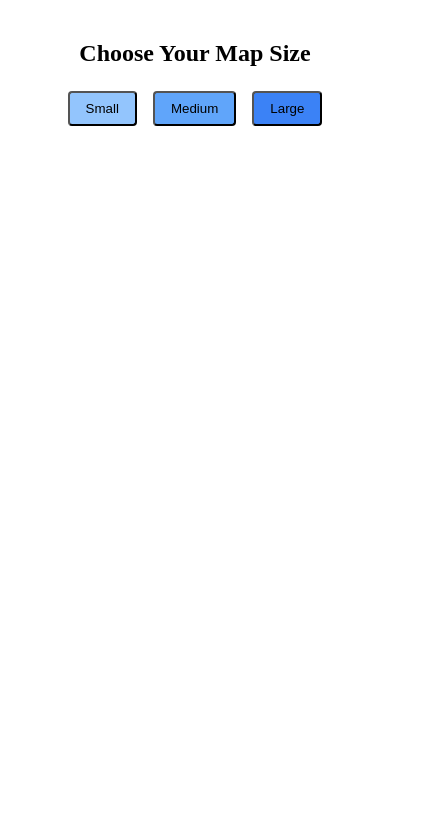
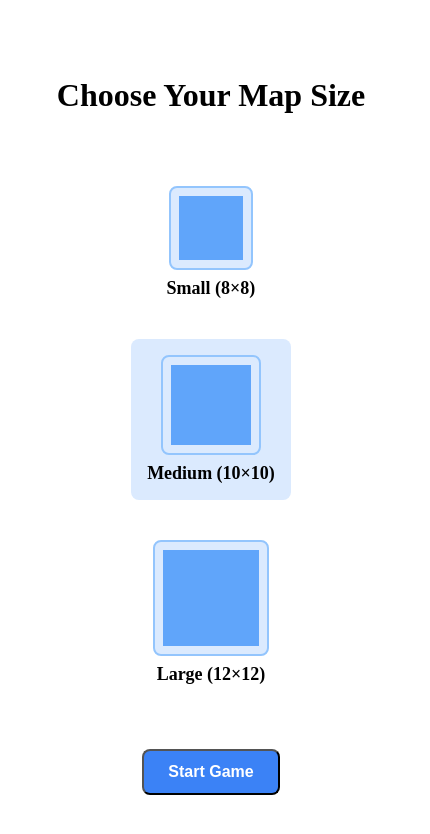
Before and after one commit to xDarthx/battleship-react-app, a React (Vite) app: page / in a window 390 px wide. Both pictures are taken after a click on the button "Play AI". Shown: the top 834 px of the page, 430 px wide, since content can reach past the window. Built offline with nearby package versions, Linux system fonts and the light colour scheme.

Commit message:
Made app responsive and fixed issues

```diff
--- a/src/App.css
+++ b/src/App.css
@@ -1,14 +1,24 @@
+/*
+Ima just keep it a buck 50 with you....I had claude style most of the app cause I was lazy
+and didnt have a lot of time due to this week being crammed with everything cause of spring break
+*/
+
 /* General Layout */
 .flex {
   display: flex;
 }
 
 .flex-col {
+  display: flex;
   flex-direction: column;
 }
 
 .items-center {
   align-items: center;
+}
+
+.justify-center {
+  justify-content: center;
 }
 
 .p-4 {
@@ -17,6 +27,10 @@
 
 .space-x-4 > * + * {
   margin-left: 1rem;
+}
+
+.gap-4 {
+  gap: 1rem;
 }
 
 .gap-8 {
@@ -39,9 +53,22 @@
   margin-bottom: 0.5rem;
 }
 
+.mx-auto {
+  margin-left: auto;
+  margin-right: auto;
+}
+
 /* Typography */
 .text-2xl {
   font-size: 1.5rem;
+}
+
+.text-3xl {
+  font-size: 2rem;
+}
+
+.text-4xl {
+  font-size: 2.5rem;
 }
 
 .text-xl {
@@ -54,6 +81,10 @@
 
 .text-white {
   color: white;
+}
+
+.text-center {
+  text-align: center;
 }
 
 /* Buttons */
@@ -83,25 +114,47 @@
   padding-bottom: 0.5rem;
 }
 
+.py-3 {
+  padding-top: 0.75rem;
+  padding-bottom: 0.75rem;
+}
+
+.px-6 {
+  padding-left: 1.5rem;
+  padding-right: 1.5rem;
+}
+
 .rounded {
   border-radius: 0.25rem;
 }
 
-/* Game Board Styles */
-.w-8 {
-  width: 2rem;
+.rounded-lg {
+  border-radius: 0.5rem;
 }
 
-.h-8 {
+/* Game Board Styles */
+.board-cell {
+  width: 2rem;
   height: 2rem;
+  display: flex;
+  align-items: center;
+  justify-content: center;
+  border: 1px solid #9ca3af;
 }
 
-.border {
-  border-width: 1px;
+/* Cell sizes for different screens */
+@media (min-width: 640px) {
+  .board-cell {
+    width: 2.5rem;
+    height: 2.5rem;
+  }
 }
 
-.border-gray-400 {
-  border-color: #9ca3af;
+@media (min-width: 1024px) {
+  .board-cell {
+    width: 3rem;
+    height: 3rem;
+  }
 }
 
 .bg-blue-100 {
@@ -132,6 +185,39 @@
   cursor: pointer;
 }
 
+/* Container width based on screen size */
+.container {
+  width: 100%;
+  padding-right: 1rem;
+  padding-left: 1rem;
+  margin-right: auto;
+  margin-left: auto;
+}
+
+@media (min-width: 640px) {
+  .container {
+    max-width: 640px;
+  }
+}
+
+@media (min-width: 768px) {
+  .container {
+    max-width: 768px;
+  }
+}
+
+@media (min-width: 1024px) {
+  .container {
+    max-width: 1024px;
+  }
+}
+
+@media (min-width: 1280px) {
+  .container {
+    max-width: 1280px;
+  }
+}
+
 /* Media Queries */
 @media (min-width: 768px) {
   .md\:flex-row {
@@ -145,6 +231,13 @@
   flex-direction: column;
   align-items: center;
   text-align: center;
+  width: 100%;
+  padding: 2rem;
+}
+
+.startingDiv h1 {
+  font-size: 3rem;
+  margin-bottom: 2rem;
 }
 
 .pickMapSizeDiv {
@@ -152,4 +245,134 @@
   flex-direction: column;
   align-items: center;
   text-align: center;
+  width: 100%;
+  padding: 2rem;
 }
+
+/* Map Size Preview Styles */
+.map-preview-container {
+  display: flex;
+  flex-direction: column;
+  align-items: center;
+  gap: 1.5rem;
+  margin-top: 2rem;
+  margin-bottom: 2rem;
+}
+
+@media (min-width: 768px) {
+  .map-preview-container {
+    flex-direction: row;
+    justify-content: center;
+  }
+}
+
+.map-preview {
+  display: grid;
+  background-color: #dbeafe;
+  border: 2px solid #93c5fd;
+  border-radius: 0.5rem;
+  padding: 0.5rem;
+  position: relative;
+}
+
+.map-preview.small {
+  grid-template-columns: repeat(8, 0.5rem);
+  grid-template-rows: repeat(8, 0.5rem);
+}
+
+.map-preview.medium {
+  grid-template-columns: repeat(10, 0.5rem);
+  grid-template-rows: repeat(10, 0.5rem);
+}
+
+.map-preview.large {
+  grid-template-columns: repeat(12, 0.5rem);
+  grid-template-rows: repeat(12, 0.5rem);
+}
+
+.map-preview-item {
+  width: 0.5rem;
+  height: 0.5rem;
+  background-color: #60a5fa;
+}
+
+.map-preview-label {
+  font-weight: bold;
+  margin-top: 0.5rem;
+  font-size: 1.125rem;
+}
+
+.preview-button {
+  display: flex;
+  flex-direction: column;
+  align-items: center;
+  cursor: pointer;
+  padding: 1rem;
+  border-radius: 0.5rem;
+  transition: all 0.3s ease;
+}
+
+.preview-button:hover {
+  transform: scale(1.05);
+  background-color: #f3f4f6;
+}
+
+/* Game board container */
+.game-boards-container {
+  display: flex;
+  flex-direction: column;
+  width: 100%;
+  justify-content: center;
+  align-items: center;
+  gap: 2rem;
+}
+
+@media (min-width: 1024px) {
+  .game-boards-container {
+    flex-direction: row;
+    align-items: flex-start;
+  }
+}
+
+/* Win/Loss screen */
+.win-loss-screen {
+  display: flex;
+  flex-direction: column;
+  align-items: center;
+  justify-content: center;
+  text-align: center;
+  padding: 2rem;
+  gap: 2rem;
+}
+
+.win-loss-screen h1 {
+  font-size: 3rem;
+  margin-bottom: 1rem;
+}
+
+/* Button styles */
+.button {
+  padding: 0.75rem 1.5rem;
+  border-radius: 0.5rem;
+  font-weight: bold;
+  font-size: 1rem;
+  cursor: pointer;
+  transition: all 0.2s ease;
+  min-width: 120px;
+  text-align: center;
+}
+
+.button:hover {
+  transform: translateY(-2px);
+  box-shadow: 0 4px 6px rgba(0, 0, 0, 0.1);
+}
+
+.button-primary {
+  background-color: #3b82f6;
+  color: white;
+}
+
+.button-success {
+  background-color: #22c55e;
+  color: white;
+}
--- a/src/App.jsx
+++ b/src/App.jsx
@@ -1,6 +1,8 @@
 import { useState, useEffect } from 'react'
 import './App.css'
 import GameBoard from './GameBoard';
+
+// Things to do 1. Create a smarter AI, 2. Drag and drop ships, 3. Create a way to pre-move
 
 const BOARD_SIZES = {
   small: 8,
@@ -36,8 +38,26 @@ class Ship {
   }
 }
 
+// Map size preview component
+const MapSizePreview = ({ size, label, isSelected, onClick }) => {
+  const gridSize = BOARD_SIZES[size];
+
+  return (
+    <div className={`preview-button ${isSelected ? 'bg-blue-100' : ''}`} onClick={onClick}>
+      <div className={`map-preview ${size}`}>
+        {Array(gridSize).fill().map((_, i) => (
+          Array(gridSize).fill().map((_, j) => (
+            <div key={`${i}-${j}`} className="map-preview-item"></div>
+          ))
+        ))}
+      </div>
+      <div className="map-preview-label">{label}</div>
+    </div>
+  );
+};
+
 function App() {
-  const [gamePhase, setGamePhase] = useState('start'); //All phases 'start', 'selectSize', 'placeShips', 'playing', 'winLoss'
+  const [gamePhase, setGamePhase] = useState('start'); //All phases 'start', 'selectSize', 'playing', 'changePlayer', 'winLoss'
   const [selectedSize, setSelectedSize] = useState('medium');
   const [playingAgainstAI, setPlayingAgainstAI] = useState(true);
   const [whosTurn, setWhosTurn] = useState('player1');
@@ -56,8 +76,6 @@ function App() {
   const [playerBoardState, setPlayerBoardState] = useState(createInitialBoard('medium'));
   const [opponentBoardState, setOpponentBoardState] = useState(createInitialBoard('medium'));
 
-
-
   useEffect(() => {
     const newPlayerBoard = createInitialBoard(selectedSize);
     const newOpponentBoard = createInitialBoard(selectedSize);
@@ -69,12 +87,16 @@ function App() {
   useEffect(() => {
     if (opponentShipsSunk >= SHIP_AMOUNTS[selectedSize]) {
       setGamePhase('winLoss');
+      setOpponentShipsSunk(0);
+      setPlayerShipsSunk(0);
     }
   }, [opponentShipsSunk, selectedSize]);
 
   useEffect(() => {
     if (playerShipsSunk >= SHIP_AMOUNTS[selectedSize]) {
       setGamePhase('winLoss');
+      setPlayerShipsSunk(0);
+      setOpponentShipsSunk(0);
     }
   }, [playerShipsSunk, selectedSize]);
 
@@ -102,7 +124,6 @@ function App() {
 
         setOpponentShips(updatedShips);
 
-        //I was running some code through an AI chat bot and found out you could do prev
         if (sunk) {
           setOpponentShipsSunk(prev => prev + 1);
         }
@@ -118,7 +139,6 @@ function App() {
       setTimeout(aiLogic, 1000);
     } else {
       setWhosTurn('player2');
-      // setTimeout(setGamePhase('changePlayer'), 1000);
     }
   };
 
@@ -157,7 +177,6 @@ function App() {
     setPlayerBoardState(newState);
 
     setWhosTurn('player1');
-    // setTimeout(setGamePhase('changePlayer'), 10000);
   };
 
   const aiLogic = () => {
@@ -220,16 +239,16 @@ function App() {
   const mapSize = (size) => {
     setSelectedSize(size);
 
+    setTimeout(() => placeRandomShips(size), 100);
+
+    if(playingAgainstAI){
       setGamePhase('playing');
-
-    setPlayerShipsSunk(0);
-    setOpponentShipsSunk(0);
-
-    setTimeout(() => placeRandomShips(size), 10);
+    } else {
+      setGamePhase('changePlayer')
+    }
   };
 
   const placeRandomShips = (size = selectedSize) => {
-
     let ships = [];
 
     if(size === 'small') {
@@ -301,11 +320,6 @@ function App() {
           randomShips placer is placing the ships it doesnt allow the ships to be next to each other.
           If it is possible please run through how I would do it.
 
-          */
-
-          /*
-          Ima just keep it a buck 50 with you....I had claude style most of the app cause I was lazy
-          and didnt have a lot of time due to this week being crammed with everything cause of spring break
           */
 
           for (let dy = -1; dy <= 1; dy++){
@@ -410,19 +424,19 @@ function App() {
   }
 
   return (
-    <div className="flex flex-col items-center p-4">
+    <div className="container mx-auto flex flex-col items-center p-4">
       {gamePhase === 'start' && (
         <div className="startingDiv">
-          <h1>BATTLESHIPS!</h1>
-          <div className="space-x-4">
+          <h1 className="text-4xl font-bold mb-8">BATTLESHIPS!</h1>
+          <div className="flex flex-col gap-4 md:flex-row md:space-x-4">
             <button
-              className="bg-blue-500 text-white px-4 py-2 rounded"
+              className="button button-primary"
               onClick={playAI}
             >
               Play AI
             </button>
             <button
-              className="bg-green-500 text-white px-4 py-2 rounded"
+              className="button button-success"
               onClick={playFriend}
             >
               Play A Friend
@@ -433,33 +447,43 @@ function App() {
 
       {gamePhase === 'selectSize' && (
         <div className="pickMapSizeDiv">
-          <h1 className="text-2xl font-bold mb-6">Choose Your Map Size</h1>
-          <div className="space-x-4">
+          <h1 className="text-3xl font-bold mb-6">Choose Your Map Size</h1>
+
+          <div className="map-preview-container">
+            <MapSizePreview
+              size="small"
+              label="Small (8×8)"
+              isSelected={selectedSize === 'small'}
+              onClick={() => setSelectedSize('small')}
+            />
+            <MapSizePreview
+              size="medium"
+              label="Medium (10×10)"
+              isSelected={selectedSize === 'medium'}
+              onClick={() => setSelectedSize('medium')}
+            />
+            <MapSizePreview
+              size="large"
+              label="Large (12×12)"
+              isSelected={selectedSize === 'large'}
+              onClick={() => setSelectedSize('large')}
+            />
+          </div>
+
+          <div className="flex justify-center mt-4">
             <button
-              className="bg-blue-300 px-4 py-2 rounded"
-              onClick={() => mapSize('small')}
+              className="button button-primary px-6 py-3"
+              onClick={() => mapSize(selectedSize)}
             >
-              Small
-            </button>
-            <button
-              className="bg-blue-400 px-4 py-2 rounded"
-              onClick={() => mapSize('medium')}
-            >
-              Medium
-            </button>
-            <button
-              className="bg-blue-500 px-4 py-2 rounded"
-              onClick={() => mapSize('large')}
-            >
-              Large
+              Start Game
             </button>
           </div>
         </div>
       )}
 
       {gamePhase === 'playing' && (
-        <div className="flex flex-col md:flex-row gap-8 mt-4">
-          <div>
+        <div className="game-boards-container">
+          <div className="flex flex-col items-center">
             <h2 className="text-xl font-bold mb-2">Your Board</h2>
             <p className="mb-4">Ships Sunk: {playerShipsSunk}/{SHIP_AMOUNTS[selectedSize]}</p>
             <GameBoard
@@ -469,7 +493,7 @@ function App() {
             />
           </div>
 
-          <div>
+          <div className="flex flex-col items-center">
             <h2 className="text-xl font-bold mb-2">Opponent's Board</h2>
             <p className="mb-4">Ships Sunk: {opponentShipsSunk}/{SHIP_AMOUNTS[selectedSize]}</p>
             <GameBoard
@@ -480,23 +504,25 @@ function App() {
             />
           </div>
           {whosTurn === "player2" && (
+            <div className="flex justify-center mt-4">
               <button
-              className="bg-blue-500 text-white px-4 py-2 rounded"
+                className="button button-primary"
                 onClick={() => setGamePhase('changePlayer')}
               >
                 End Turn
               </button>
+            </div>
           )}
         </div>
       )}
 
       {gamePhase === 'changePlayer' && (
-        <div className="flex flex-col items-center gap-8 mt-4">
+        <div className="flex flex-col items-center gap-8 mt-4 text-center">
           <h1 className="text-4xl font-bold">
             {whosTurn === "player2" ? "Player 2's Turn!" : "Player 1's Turn"}
           </h1>
           <button
-            className="bg-blue-500 text-white px-4 py-2 rounded"
+            className="button button-primary"
             onClick={whosTurn === "player2" ? () => setGamePhase('playing2') : () => setGamePhase('playing')}
           >
             Start Turn
@@ -505,8 +531,8 @@ function App() {
       )}
 
       {gamePhase === 'playing2' && (
-        <div className="flex flex-col md:flex-row gap-8 mt-4">
-          <div>
+        <div className="game-boards-container">
+          <div className="flex flex-col items-center">
             <h2 className="text-xl font-bold mb-2">Opponent's Board</h2>
             <p className="mb-4">Ships Sunk: {playerShipsSunk}/{SHIP_AMOUNTS[selectedSize]}</p>
             <GameBoard
@@ -517,7 +543,7 @@ function App() {
             />
           </div>
 
-          <div>
+          <div className="flex flex-col items-center">
             <h2 className="text-xl font-bold mb-2">Your Board</h2>
             <p className="mb-4">Ships Sunk: {opponentShipsSunk}/{SHIP_AMOUNTS[selectedSize]}</p>
             <GameBoard
@@ -527,18 +553,20 @@ function App() {
             />
           </div>
           {whosTurn === "player1" && (
+            <div className="flex justify-center mt-4">
               <button
-              className="bg-blue-500 text-white px-4 py-2 rounded"
+                className="button button-primary"
                 onClick={() => setGamePhase('changePlayer')}
               >
                 End Turn
               </button>
+            </div>
           )}
         </div>
       )}
 
       {gamePhase === 'winLoss' && (
-        <div className="flex flex-col items-center gap-8 mt-4">
+        <div className="win-loss-screen">
           {playingAgainstAI === true && (
             <h1 className="text-4xl font-bold">
               {opponentShipsSunk >= SHIP_AMOUNTS[selectedSize] ? "YOU WIN!" : "YOU LOSE!"}
@@ -550,7 +578,7 @@ function App() {
             </h1>
           )}
           <button
-            className="bg-blue-500 text-white px-4 py-2 rounded"
+            className="button button-primary"
             onClick={() => setGamePhase('start')}
           >
             Play Again
```
Also changed, not shown: src/GameBoard.jsx (+46 -9 lines). Lines whose indentation alone changed are shown as unchanged.
